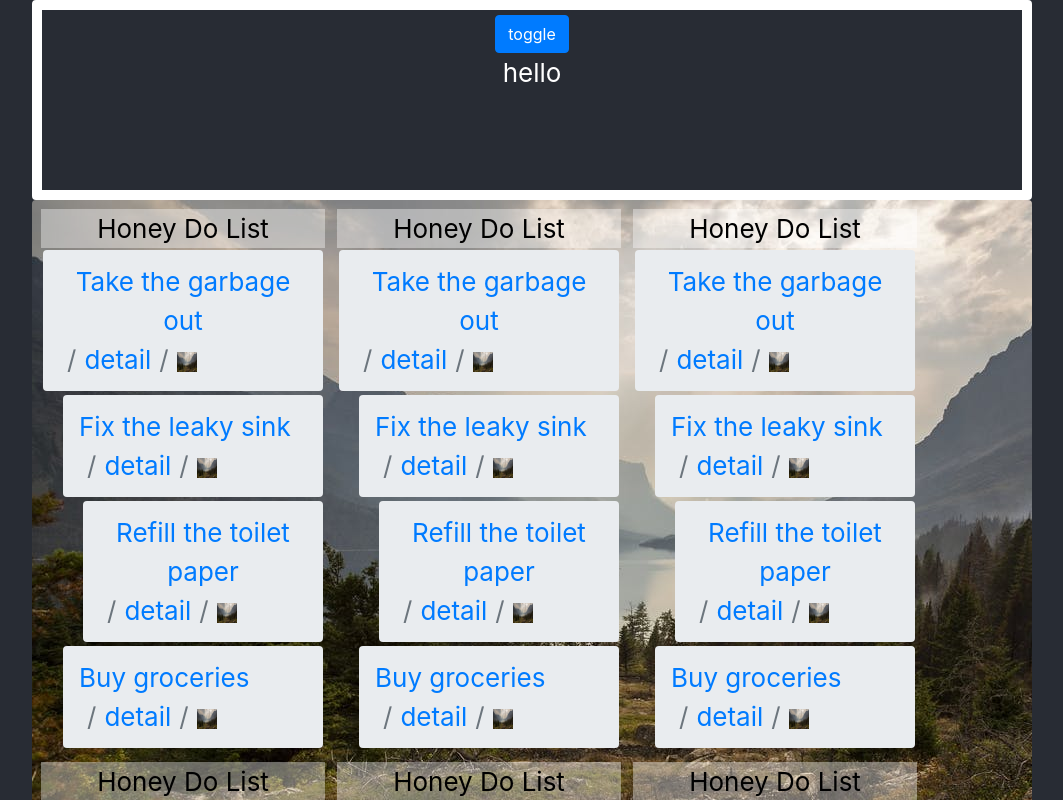
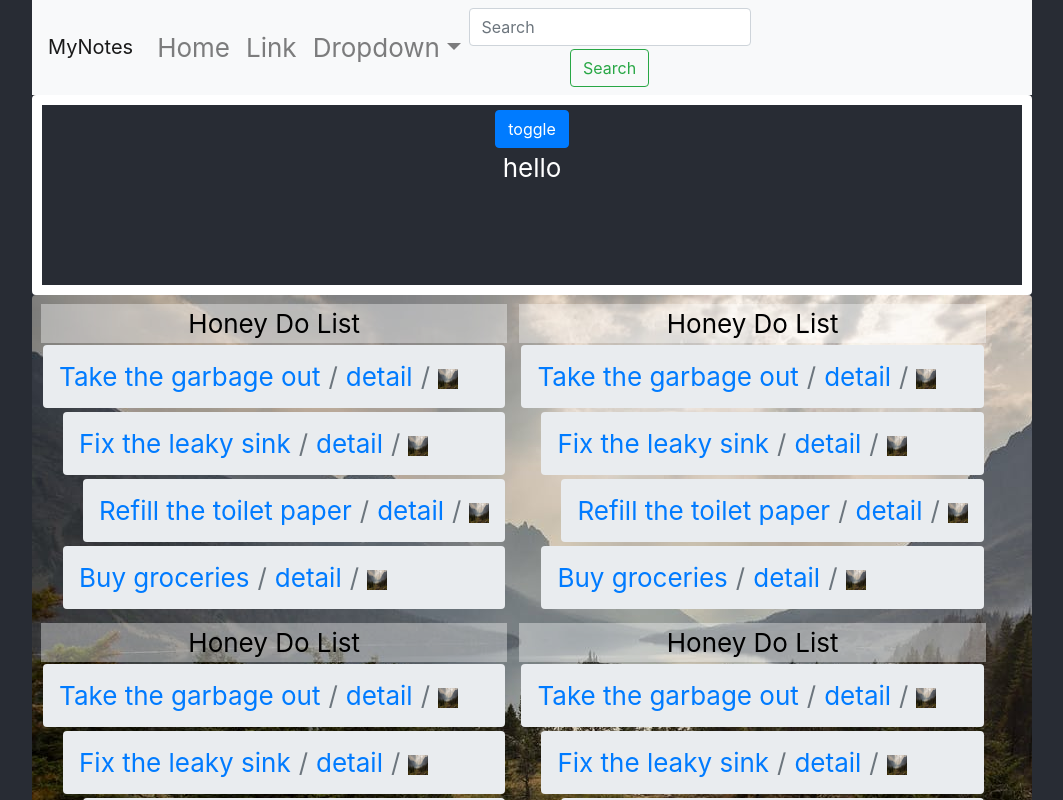
Before and after one commit to stevedoty/crud-app, a React (Create React App) app: page / in a window 1280 px wide. Shown: the top 800 px of the page, without its empty margins (108-1171 px from the left). Built offline with nearby package versions, Linux system fonts and the light colour scheme.

Commit message:
create navbar

```diff
--- a/src/App.css
+++ b/src/App.css
@@ -1,3 +1,5 @@
+/* #17a2b8 */
+
 .App {
   text-align: center;
 }
--- a/src/components/Note.js
+++ b/src/components/Note.js
@@ -4,7 +4,7 @@ import landscape from '../assets/landscape.jpg'
 
 let Note = (props) => {
    return(
-     <Card style={{ width: '18rem', padding:"2px", margin:"0.25rem", float:"left", backgroundColor:"rgba(255,255,255,0)", border:"none"}}>
+     <Card style={{padding:"2px", margin:"0.25rem", float:"left", backgroundColor:"rgba(255,255,255,0)", border:"none"}}>
      <div style={{ color:"black", backgroundColor:"rgba(255,255,255,0.38)" }}>Honey Do List</div>
       <Breadcrumb style={{padding:"2px" }}>
         <Breadcrumb.Item>Take the garbage out</Breadcrumb.Item>
--- a/src/components/Organizer.js
+++ b/src/components/Organizer.js
@@ -1,5 +1,5 @@
 import React, {Component} from 'react'
-import {Container, Button} from 'react-bootstrap'
+import {Container, Button, Navbar, Nav, NavDropdown, Form, FormControl, } from 'react-bootstrap'
 import {connect} from 'react-redux'
 
 import {setVisibilityFilter} from '../actions'
@@ -32,6 +32,27 @@ modalChange(){
   render(){
     return(
       <div>
+        <Navbar bg="light" expand="lg">
+          <Navbar.Brand>MyNotes</Navbar.Brand>
+          <Navbar.Toggle aria-controls="basic-navbar-nav" />
+          <Navbar.Collapse id="basic-navbar-nav">
+            <Nav>
+              <Nav.Link>Home</Nav.Link>
+              <Nav.Link>Link</Nav.Link>
+              <NavDropdown title="Dropdown" id="basic-nav-dropdown">
+                <NavDropdown.Item>Action</NavDropdown.Item>
+                <NavDropdown.Item>Another</NavDropdown.Item>
+                <NavDropdown.Item>Something</NavDropdown.Item>
+                <NavDropdown.Item>Seperated</NavDropdown.Item>
+              </NavDropdown>
+            </Nav>
+            <Form>
+              <FormControl type="text" placeholder="Search" className="mr-sm-2" />
+              <Button variant="outline-success">Search</Button>
+            </Form>
+          </Navbar.Collapse>
+        </Navbar>
+
         <Container style={{
           borderRadius:"0.25rem",
           border:"10px solid white",
@@ -42,6 +63,7 @@ modalChange(){
           <Button onClick={this.modalChange}>toggle</Button>
           <NewNoteModal props />
         </Container>
+
         <Container style={{
           backgroundImage:`url(${landscape})`,
           borderRadius:"0.25rem",
```
Lines whose indentation alone changed are shown as unchanged.
